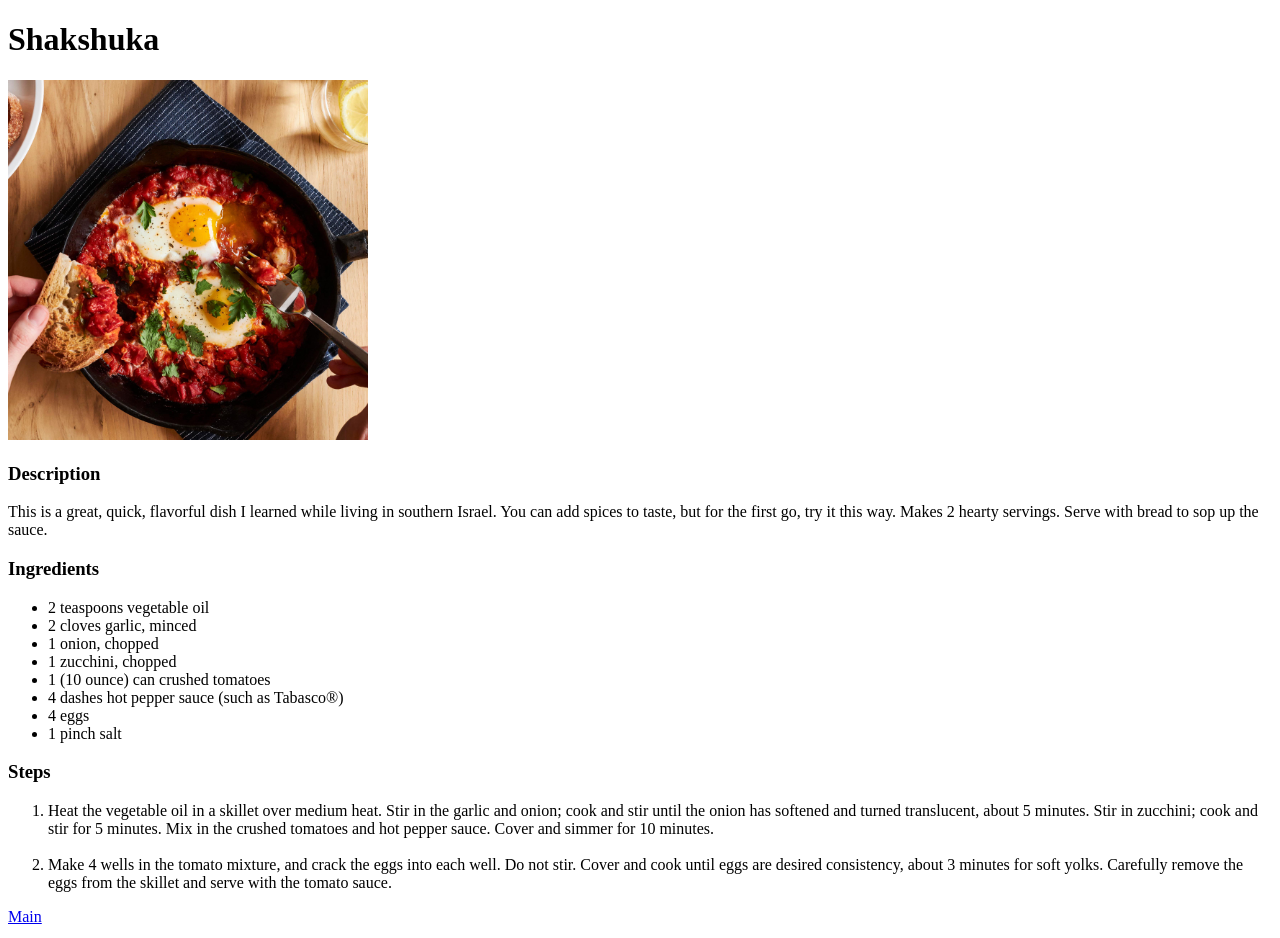
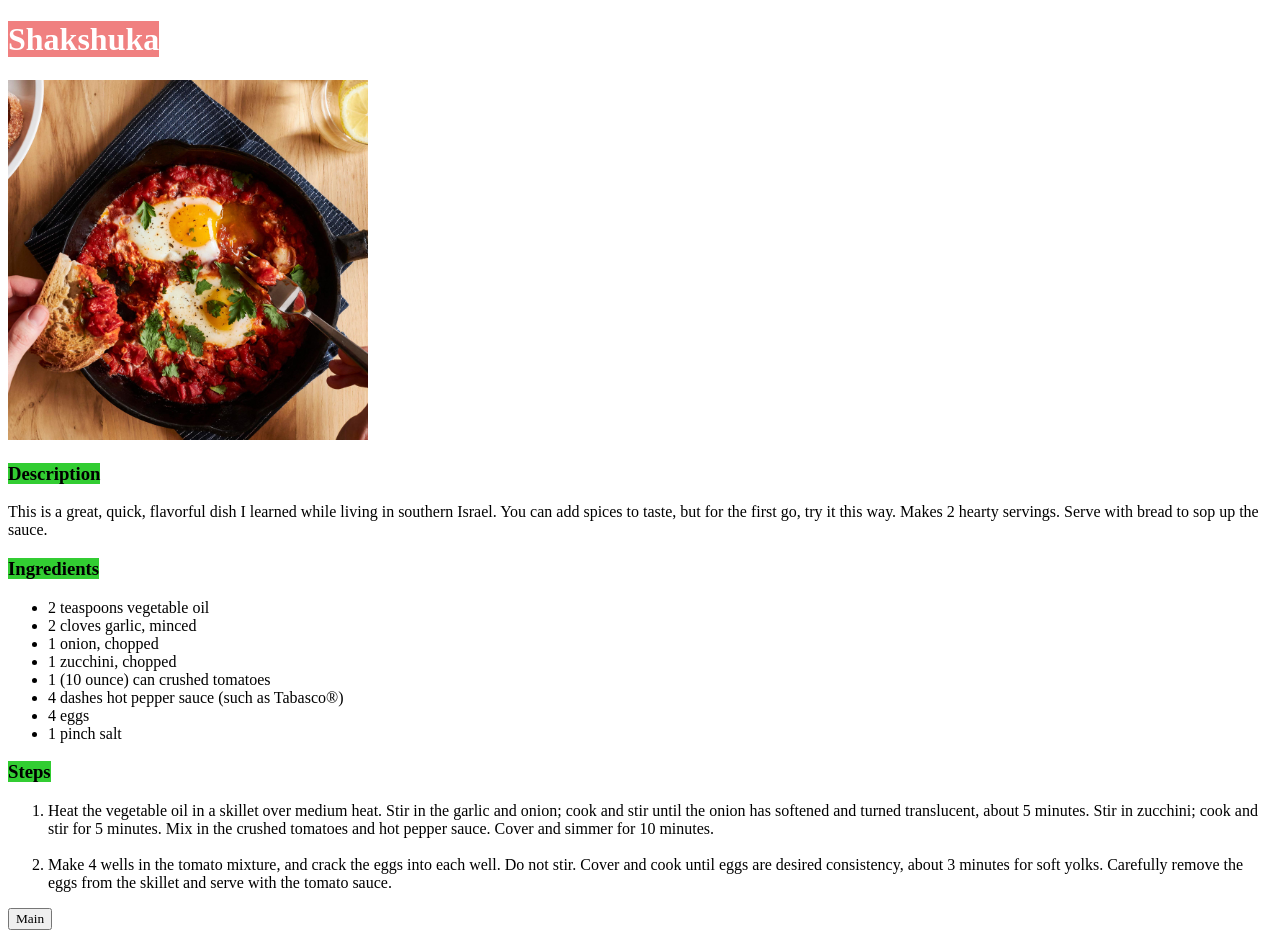
Before and after one commit to tomadelon/odin-recipes, a plain HTML site: page recipes/shakshuka.html in a window 1280 px wide. Drawn offline with Linux system fonts and the light colour scheme.

Commit message:
odin-recipes

```diff
--- a/recipes/shakshuka.html
+++ b/recipes/shakshuka.html
@@ -3,13 +3,14 @@
 <header>
     <meta charset="UTF-8">
     <title>Shakshuka recipe</title>
+    <link rel="stylesheet" href="../style.css">
 </header>
 <body>
-    <h1>Shakshuka</h1>
+    <h1><span>Shakshuka</span></h1>
     <img src="../images/shakshuka.jpeg" alt="dish with vegetable and boiled eggs" style="width: 360px; height: 360px">
-    <h3>Description</h3>
+    <h3><span>Description</span></h3>
     <p>This is a great, quick, flavorful dish I learned while living in southern Israel. You can add spices to taste, but for the first go, try it this way. Makes 2 hearty servings. Serve with bread to sop up the sauce.</p>
-    <h3>Ingredients</h3>
+    <h3><span>Ingredients</span></h3>
         <ul>
             <li>2 teaspoons vegetable oil</li>
             <li>2 cloves garlic, minced</li>
@@ -20,7 +21,7 @@
             <li>4 eggs</li>
             <li>1 pinch salt</li>
         </ul>
-    <h3>Steps</h3>
+    <h3><span>Steps</span></h3>
         <ol>
             <li>Heat the vegetable oil in a skillet over medium heat. Stir in the garlic and onion; cook and stir until the onion has softened and turned translucent, about 5 minutes. Stir in zucchini; cook and stir for 5 minutes. Mix in the crushed tomatoes and hot pepper sauce. Cover and simmer for 10 minutes.</li><br>
             <li>Make 4 wells in the tomato mixture, and crack the eggs into each well. Do not stir. Cover and cook until eggs are desired consistency, about 3 minutes for soft yolks. Carefully remove the eggs from the skillet and serve with the tomato sauce.</li>
@@ -28,6 +29,6 @@
 
 </body>
 <footer>
-    <a href="./index.html">Main</a>
+    <button><a href="../index.html" class="main">Main</a></button>
 </footer>
 </html>
--- /dev/null
+++ b/style.css
@@ -0,0 +1,38 @@
+* {
+    font-family: 'Times New Roman', sans-serif;
+}
+
+.recipe {
+    text-decoration: none;
+    color: lightskyblue;
+}
+
+}
+
+h1 {
+    text-align: center;
+}
+
+h1 span {
+    background-color: lightcoral;
+    color: white;
+}
+
+h3 {
+    text-align: left;
+}
+
+h3 span {
+    background-color: limegreen;
+    color: black;
+}
+
+.main {
+    text-decoration: none;
+    color: black;
+}
+
+.button .main {
+    background-color: blueviolet;
+    color: white;
+}
```
Also changed, not shown: index.html (+5 -4 lines), recipes/chilaquiles.html (+6 -5 lines), recipes/dahl.html (+6 -5 lines), 1 other file.
